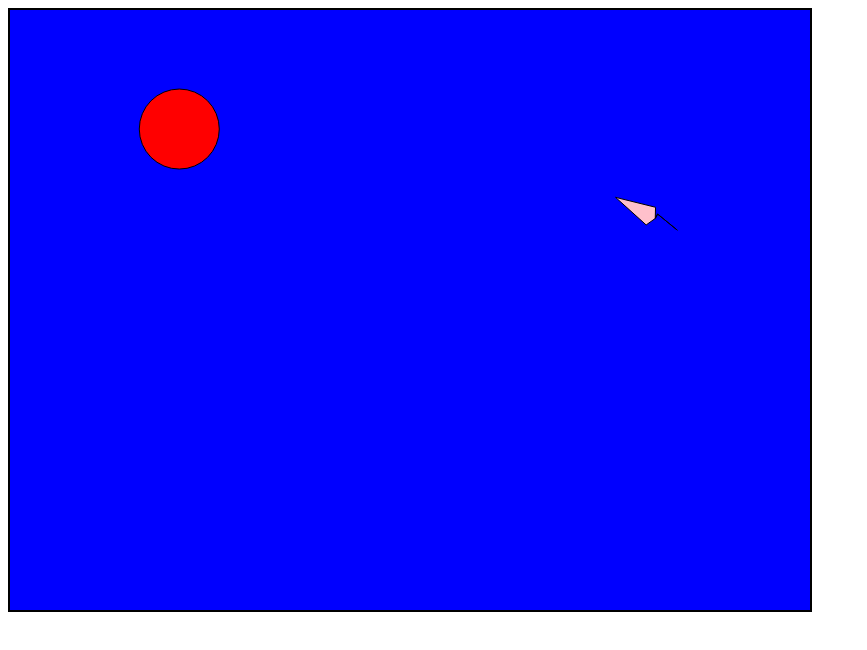
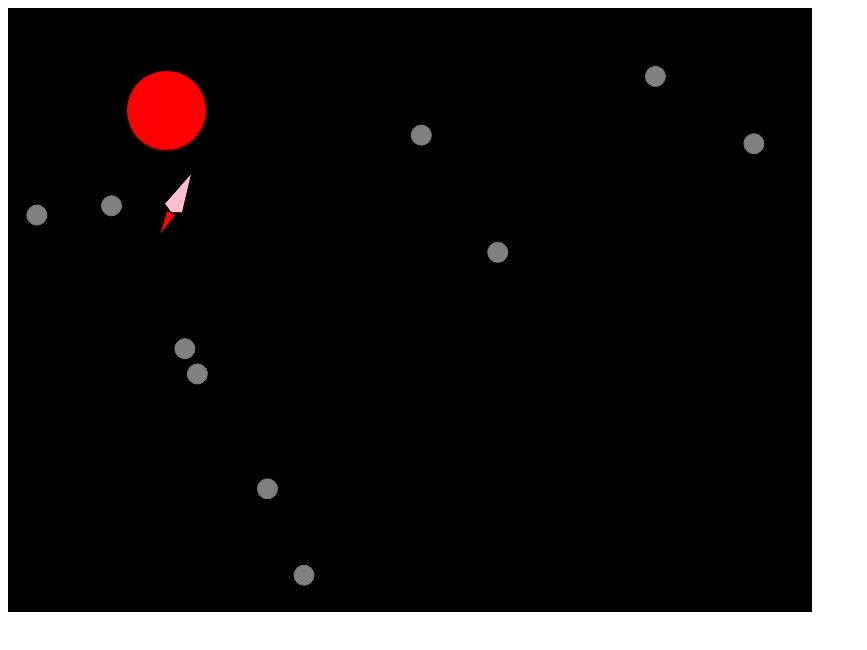
Before and after one commit to 810180/Advanced-Animation-Period-4, a plain HTML site: page Lab 9-16 RocketShip/index.html in a window 1280 px wide. Shown: the whole page, without its empty margins (0-867 px from the left). Drawn offline with Linux system fonts and the light colour scheme.

Commit message:
9-16 Rocket fixed Asteroids added
Asteroids added to background. Planet colored. Trail added and fixed and correctly colored.

```diff
--- a/Lab 9-16 RocketShip/main.js
+++ b/Lab 9-16 RocketShip/main.js
@@ -5,22 +5,35 @@ window.addEventListener("load", init);
 let canvas, context;
 let rocket;
 let planet;
+let trail;
+var asteroid = [];
 
 function init() {
     canvas = document.getElementById("cnv");
     context = canvas.getContext("2d");
     rocket = new Rocket(Math.random()*canvas.width, Math.random()*canvas.height, 40);
     planet = new Rocket(canvas.width-rocket.loc.x,canvas.height-rocket.loc.y, 40);
+    trail = new Rocket(rocket.loc.x,rocket.loc.y, 40);
     planet.vel.x=0;
     planet.vel.y=0;
+    loadAsteroid(10);
     animate();      // kick off the animation
 }
 
-
+function loadAsteroid(n) {
+    for(let i =0;i<n;i++){
+        asteroid.push(new Rocket(Math.random()*canvas.width, Math.random()*canvas.height, 10));
+    }
+}
 
 function animate() {
     context.clearRect(0, 0, canvas.width, canvas.height);
-    rocket.run();
+    trail.run();//needs to be ahead of rocket in code
+    rocket.run();//rocket
+    for(let i = 0; i<asteroid.length;i++){
+        asteroid[i].run();
+    }
+
     planet.run();
     requestAnimationFrame(animate); // next cycle
 }
--- a/Lab 9-16 RocketShip/mystyles.css
+++ b/Lab 9-16 RocketShip/mystyles.css
@@ -1,4 +1,4 @@
 canvas {
     border: solid black 2px;
-    background-color: blue;
+    background-color: black;
 }
--- a/Lab 9-16 RocketShip/rocket.js
+++ b/Lab 9-16 RocketShip/rocket.js
@@ -5,42 +5,68 @@ function Rocket(x, y, d) {
   this.vel = new JSVector(dx, dy); // add a velocity vector
   this.acc = new JSVector(0, 0);//  add an acceleration vector
   this.diam = d;
-  this.clr = "#FF0000";
+  this.clr;
 }
 
 Rocket.prototype.run = function () {
   this.render();
+  trail.vel.x=rocket.vel.x;
+  trail.vel.y=rocket.vel.y;
+  trail.acc.x=rocket.acc.x;
+  trail.acc.y=rocket.acc.y;
   this.update();
   this.edgeCheck();
 }
 
 Rocket.prototype.render = function () {
+  for(let i = 0;i<asteroid.length;i++){
+    if(this===asteroid[i]){//asteroid rendering
+      this.clr = "#808080";
+      context.beginPath();
+      context.arc(this.loc.x, this.loc.y, this.diam, 0, 2 * Math.PI);
+      context.strokeStyle = this.clr;
+      context.fillStyle = this.clr;
+      context.fill();
+      context.stroke();
+    }
+  }
   if(this===rocket){
+    this.clr = "#FFC0CB";
   context.beginPath();    // clear old path
   context.save();
     context.translate(this.loc.x, this.loc.y);
     context.rotate(this.vel.getDirection());
     //rocket drawing here
-    context.strokeStyle = "#FFC0CB";
+    context.strokeStyle = this.clr;
     context.moveTo(this.diam,0);
     context.lineTo(0,this.diam/4);
     context.lineTo(-this.diam/8,0);
     context.lineTo(0,-this.diam/4);
     context.closePath();
-    context.fillStyle = "#FFC0CB"
+    context.fillStyle = this.clr;
     context.fill();
+   context.restore();
+   context.stroke();   // render the stroke
+  }
+  if(this===trail){
+    this.clr = "red";//causes an asteroid to turn red
+    context.save();
+    context.translate(this.loc.x, this.loc.y);
+    context.rotate(this.vel.getDirection());
+    context.strokeStyle = this.clr;
     //flame drawing here
     context.moveTo(-this.diam/8,0);
     context.lineTo(-this.diam/8,this.diam/8);
     context.lineTo(-this.diam/4*Math.abs(rocket.vel.getMagnitude()),0);
-    context.lineTo(-this.diam/8,this.diam/8);
+    context.lineTo(-this.diam/8,-this.diam/8);
     context.closePath();
-    //context.fillStyle= "#FF0000"
-    //context.fill();
-   context.restore();
-   context.stroke();   // render the stroke
-
-  } else if(this===planet){
+    context.fillStyle = this.clr;
+    context.fill();
+    context.restore();
+    context.stroke();
+  }
+  if(this===planet){
+    this.clr = "red";
     context.beginPath();
     context.arc(this.loc.x, this.loc.y, this.diam, 0, 2 * Math.PI);  //  change x and y to this.loc.x and this.loc.y
     context.strokeStyle = "black";  // color to fill
@@ -51,14 +77,14 @@ Rocket.prototype.render = function () {
 }
 
 Rocket.prototype.update = function () {
-  if(this === rocket){
+  if(this === rocket||this=== trail){
 
     let d = this.loc.distance(planet.loc);
     this.acc = JSVector.subGetNew(planet.loc,this.loc);
     this.acc.normalize();
     this.acc.multiply(0.05);
     this.vel.add(this.acc);
-    this.vel.limit(3);
+    this.vel.limit(3.05);//rocket must be slighly faster in order to catch up to planet
 
   } else if(this === planet && this.loc.distance(rocket.loc)<150){
     let d = this.loc.distance(rocket.loc);
@@ -67,7 +93,7 @@ Rocket.prototype.update = function () {
     this.acc.multiply(0.05);
     this.vel.add(this.acc);
     this.vel.limit(3);
-    if(this.loc.distance(rocket.loc)<100){
+    if(this.loc.distance(rocket.loc)<this.diam*2){//rocket has to touch
       this.loc.x = Math.random()*canvas.width;
       this.loc.y = Math.random()*canvas.height;
     }
```
